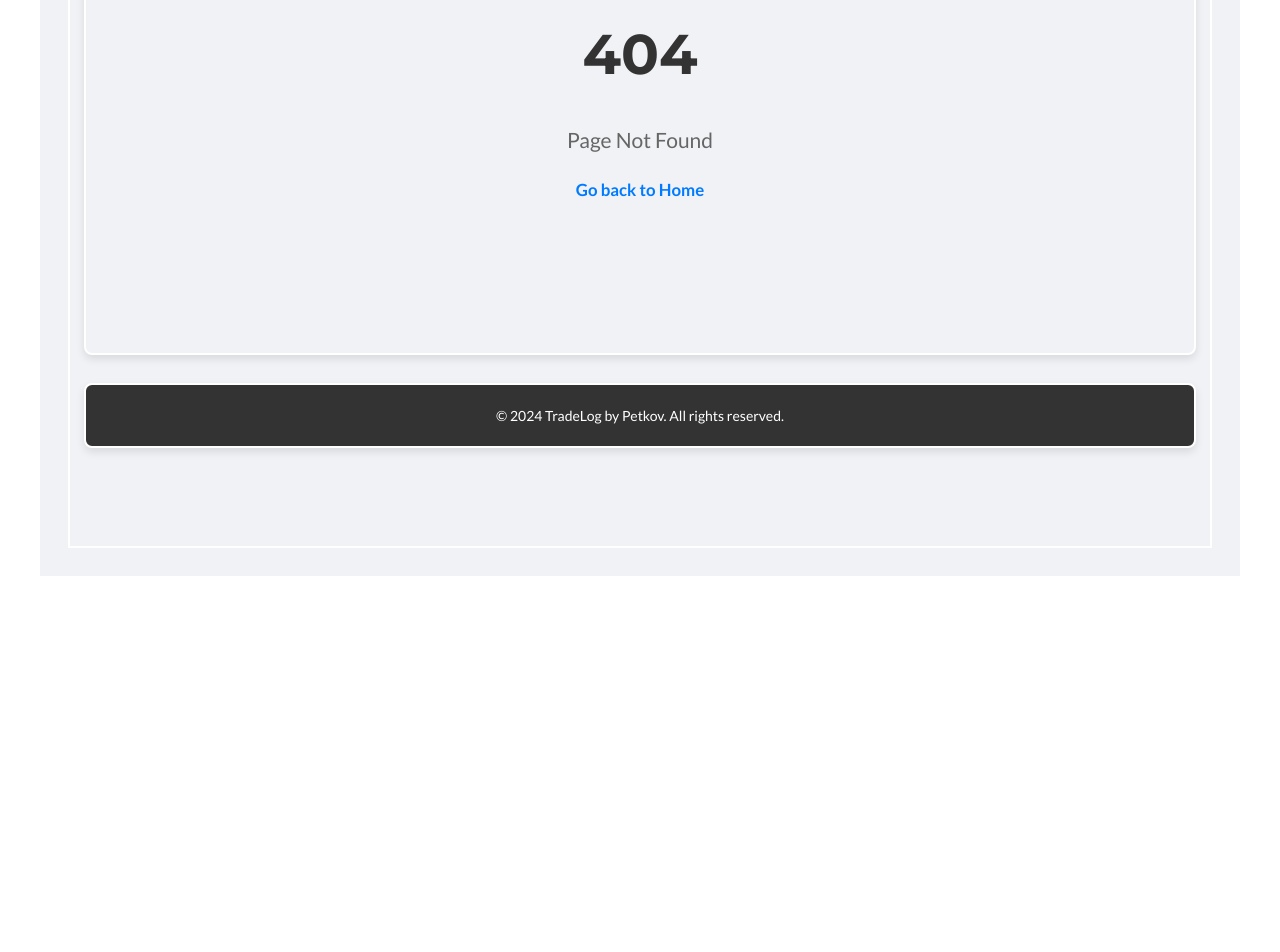
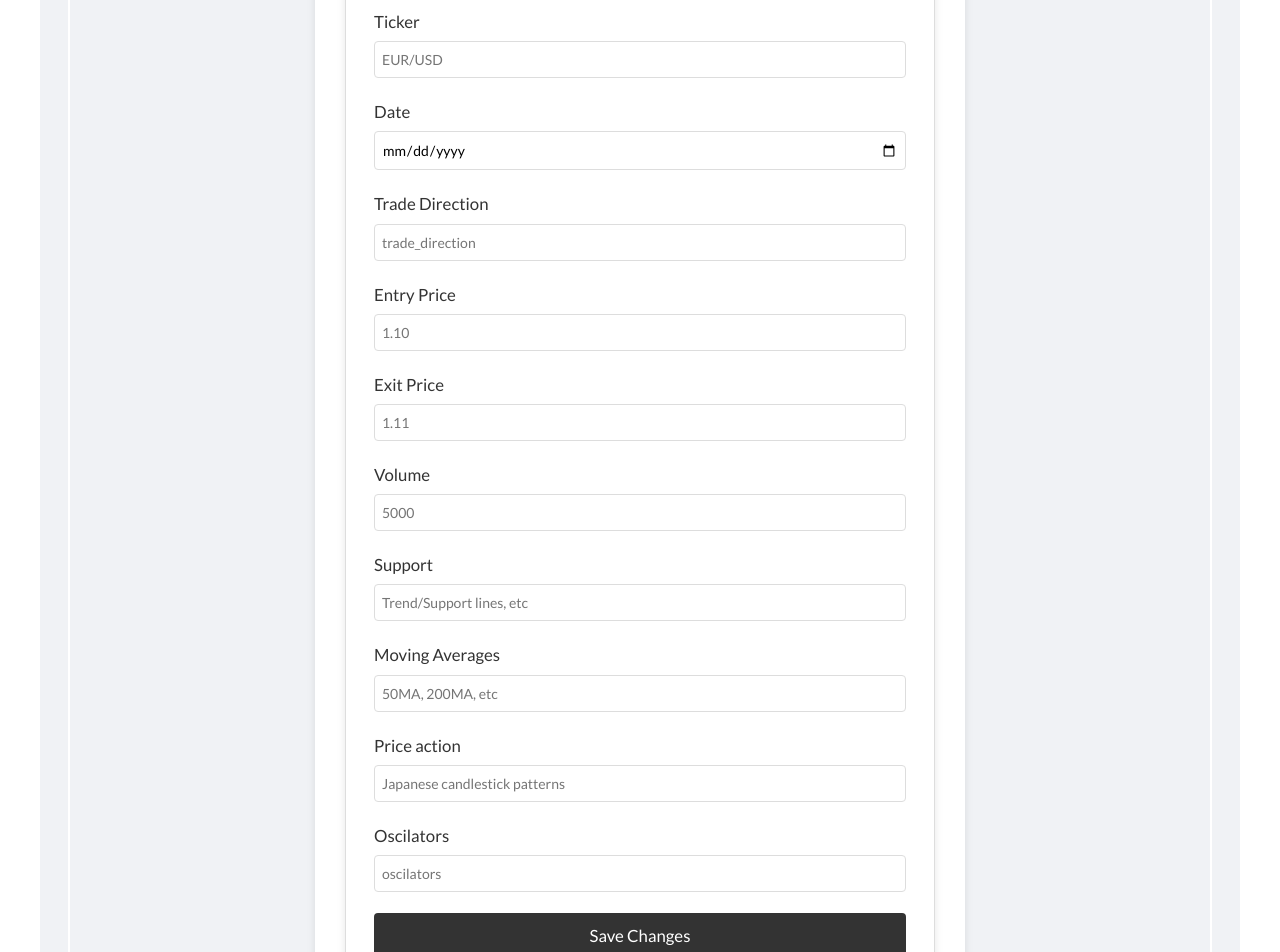
Before and after one commit to PetkoKrPetkov/TradeLog, a React (Vite) app in the folder client/: page /trades/1/edit in a window 1280 px wide. Before the commit this address had no page. Shown: the part 280-1232 px from the top of the page. Before the commit the page ends 856 px from the top, so only its background shows below. Built offline with nearby package versions, Linux system fonts and the light colour scheme.

Commit message:
add Edit component and routing to edit page

```diff
--- a/client/src/components/main/Main.jsx
+++ b/client/src/components/main/Main.jsx
@@ -9,6 +9,7 @@ import CreateTrade from './create-trade/CreateTrade'
 import Details from './details/Details'
 import PageNotFound from './page-not-found/PageNotFound'
 import Logout from './logout/Logout'
+import Edit from './edit/Edit'
 
 
 
@@ -22,6 +23,7 @@ export default function Main() {
             <Route path='/logout' element={<Logout></Logout>}></Route>
             <Route path='/trades' element={<Trades></Trades>}></Route>
             <Route path='/trades/:tradeId/details' element={<Details></Details>}></Route>
+            <Route path='/trades/:tradeId/edit' element={<Edit></Edit>}></Route>
             <Route path='/profile' element={<Profile></Profile>}></Route>
             <Route path='/create-trade' element={<CreateTrade></CreateTrade>}></Route>
             <Route path='*' element={<PageNotFound></PageNotFound>}></Route>
--- a/client/src/components/main/details/Details.jsx
+++ b/client/src/components/main/details/Details.jsx
@@ -1,4 +1,4 @@
-import { useNavigate } from 'react-router-dom';
+import { Link, useNavigate } from 'react-router-dom';
 
 import styles from './Details.module.css';
 import Spinner from '../spinner/Spinner';
@@ -108,7 +108,9 @@ export default function Details() {
                             </div>
                         </article>
                         {isOwner && (<footer className={styles.detailsFooter}>
-                            <button className={styles.actionButton}>Edit</button>
+                            <Link to={`/trades/${trade._id}/edit`} className={styles.actionButton}>
+                                <button className={styles.actionButton}>Edit</button>
+                            </Link>
                             <button className={styles.actionButton} onClick={tradeDeleteHandler}>Delete</button>
                         </footer>)}
                     </section>
--- /dev/null
+++ b/client/src/components/main/edit/Edit.jsx
@@ -0,0 +1,136 @@
+import React from 'react';
+import styles from './Edit.module.css';
+
+const Edit = ({ values, changeHandler, submitHandler }) => {
+    return (
+        <div className={styles.formContainer}>
+            <form className={styles.form} onSubmit={submitHandler}>
+                <h2 className={styles.title}>Edit Trade</h2>
+                <div className={styles.formGroup}>
+                    <label htmlFor="ticker">Ticker</label>
+                    <input
+                        type="text"
+                        id="ticker"
+                        name="ticker"
+                        // value={values.ticker}
+                        onChange={changeHandler}
+                        placeholder="EUR/USD"
+                        required
+                    />
+                </div>
+                <div className={styles.formGroup}>
+                    <label htmlFor="date">Date</label>
+                    <input
+                        type="date"
+                        id="date"
+                        name="date"
+                        // value={values.date}
+                        onChange={changeHandler}
+                        required
+                    />
+                </div>
+                <div className={styles.formGroup}>
+                    <label htmlFor="trade_direction">Trade Direction</label>
+                    <input
+                        type="text"
+                        id="trade_direction"
+                        name="trade_direction"
+                        // value={values.trade_direction}
+                        onChange={changeHandler}
+                        placeholder="trade_direction"
+                        required
+                    />
+                </div>
+                <div className={styles.formGroup}>
+                    <label htmlFor="entry">Entry Price</label>
+                    <input
+                        type="number"
+                        id="entry"
+                        name="entry"
+                        // value={values.entry}
+                        onChange={changeHandler}
+                        step="0.01"
+                        placeholder="1.10"
+                        required
+                    />
+                </div>
+                <div className={styles.formGroup}>
+                    <label htmlFor="exit">Exit Price</label>
+                    <input
+                        type="number"
+                        id="exit"
+                        name="exit"
+                        // value={values.exit}
+                        onChange={changeHandler}
+                        step="0.01"
+                        placeholder="1.11"
+                        required
+                    />
+                </div>
+                <div className={styles.formGroup}>
+                    <label htmlFor="volume">Volume</label>
+                    <input
+                        type="number"
+                        id="volume"
+                        name="volume"
+                        // value={values.volume}
+                        onChange={changeHandler}
+                        placeholder="5000"
+                        required
+                    />
+                </div>
+                <div className={styles.formGroup}>
+                    <label htmlFor="support">Support</label>
+                    <input
+                        type="text"
+                        id="support"
+                        name="support"
+                        // value={values.support}
+                        onChange={changeHandler}
+                        placeholder="Trend/Support lines, etc"
+                        required
+                    />
+                </div>
+                <div className={styles.formGroup}>
+                    <label htmlFor="ma">Moving Averages</label>
+                    <input
+                        type="text"
+                        id="ma"
+                        name="ma"
+                        // value={values.ma}
+                        onChange={changeHandler}
+                        placeholder="50MA, 200MA, etc"
+                        required
+                    />
+                </div>
+                <div className={styles.formGroup}>
+                    <label htmlFor="price_action">Price action</label>
+                    <input
+                        type="text"
+                        id="price_action"
+                        name="price_action"
+                        // value={values.price_action}
+                        onChange={changeHandler}
+                        placeholder="Japanese candlestick patterns"
+                        required
+                    />
+                </div>
+                <div className={styles.formGroup}>
+                    <label htmlFor="oscilators">Oscilators</label>
+                    <input
+                        type="text"
+                        id="oscilators"
+                        name="oscilators"
+                        // value={values.oscilators}
+                        onChange={changeHandler}
+                        placeholder="oscilators"
+                        required
+                    />
+                </div>
+                <button type="submit" className={styles.button}>Save Changes</button>
+            </form>
+        </div>
+    );
+};
+
+export default Edit;
--- /dev/null
+++ b/client/src/components/main/edit/Edit.module.css
@@ -0,0 +1,66 @@
+.formContainer {
+    min-width: 650px;
+    margin: 2rem auto;
+    display: flex;
+    justify-content: center;
+    align-items: center;
+}
+
+.form {
+    width: 100%;
+    max-width: 600px;
+    padding: 2rem;
+    background-color: #fff;
+    border: 1px solid #ddd;
+    border-radius: 8px;
+    box-shadow: 0 4px 8px rgba(0, 0, 0, 0.1);
+    text-align: left;
+}
+
+.title {
+    font-family: 'Montserrat', sans-serif;
+    font-size: 2rem;
+    margin-bottom: 1.5rem;
+    text-align: center;
+    color: #333;
+}
+
+.formGroup {
+    margin-bottom: 1.5rem;
+}
+
+.formGroup label {
+    display: block;
+    font-size: 1.2rem;
+    color: #333;
+    margin-bottom: 0.5rem;
+}
+
+.formGroup input,
+.formGroup textarea {
+    width: 100%;
+    padding: 0.5rem;
+    border: 1px solid #ddd;
+    border-radius: 4px;
+    font-size: 1rem;
+}
+
+.formGroup textarea {
+    resize: vertical;
+}
+
+.button {
+    width: 100%;
+    padding: 0.75rem;
+    background-color: #333;
+    color: white;
+    border: none;
+    border-radius: 4px;
+    font-size: 1.2rem;
+    cursor: pointer;
+    transition: background-color 0.3s;
+}
+
+.button:hover {
+    background-color: #555;
+}
```
